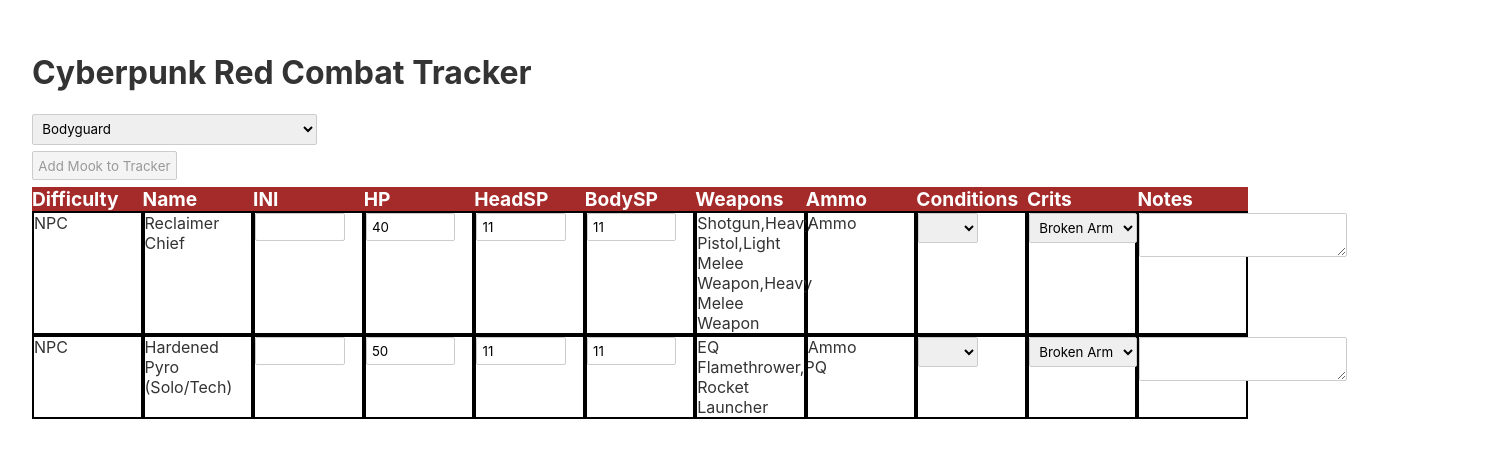
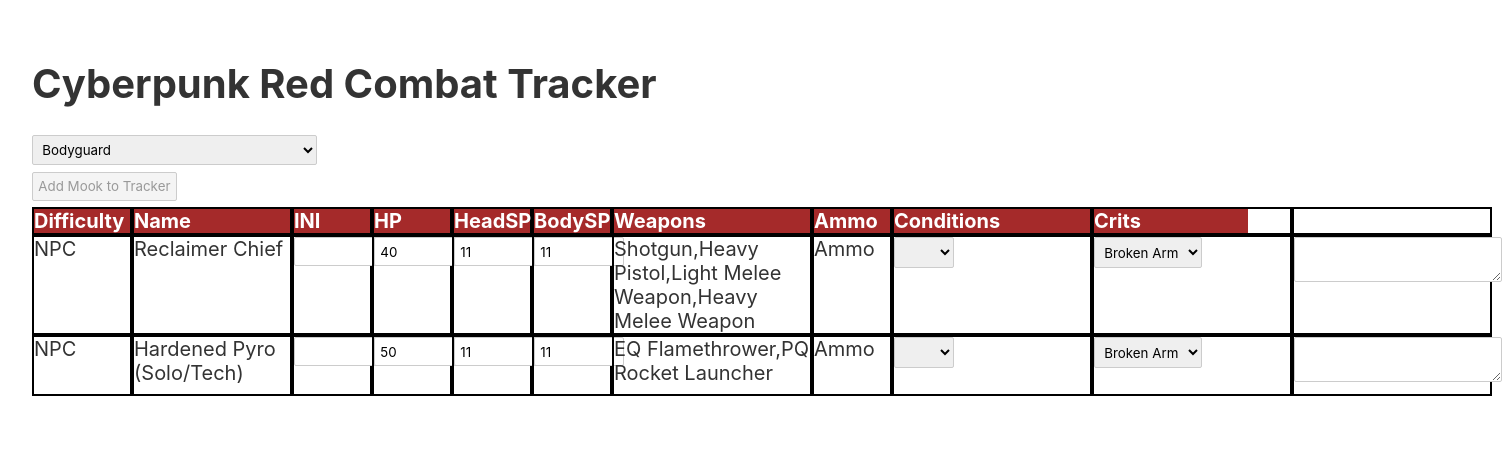
Before and after one commit to notevenagoat/CombatTrackerCPR, a Svelte app: page / in a window 1280 px wide. Shown: the top 458 px of the page, 1502 px wide, since content can reach past the window. Built offline with nearby package versions, Linux system fonts and the light colour scheme.

Commit message:
some style changes to grid, testing styles mostly

```diff
--- a/public/global.css
+++ b/public/global.css
@@ -10,6 +10,7 @@
 	padding: 2em;
 	box-sizing: border-box;
 	font-family: -apple-system, BlinkMacSystemFont, "Segoe UI", Roboto, Oxygen-Sans, Ubuntu, Cantarell, "Helvetica Neue", sans-serif;
+
 }
 
 a {
--- a/src/App.svelte
+++ b/src/App.svelte
@@ -36,4 +36,12 @@
   .tracker {
     display: inline;
   }
+
+  @media (max-width: 550px) {
+	main { font-size: 1em; }
+  }
+
+  @media (min-width: 551px) {
+	main { font-size: 1.25rem; }
+  }
 </style>
--- a/src/components/MookDisplay.svelte
+++ b/src/components/MookDisplay.svelte
@@ -101,6 +101,7 @@
       );
     gap: 2px;
     margin: 2px;
+    font-size: 0.7em;
   }
   .box {
     background-color: firebrick;
@@ -117,8 +118,8 @@
     text-transform: uppercase;
     padding-left: 1em;
     padding-top:1em;
+    gap: 0 1em;
     font-size: 1.3em;
-    gap: 0 1em;
   }
   .skillBox {
     display: grid;
@@ -128,15 +129,14 @@
 
   .mainStats {
     font-weight: bold;
+    padding-left: 1em;
+    padding-top:1em;
     font-size: 1.3em;
-    padding-left: 2em;
-    padding-top:1em;
 
   }
   .mookDisplayTitle {
     background-color:rgb(88, 13, 13);
     padding-left: 0.5em;
-    font-size: 1.3em;
     font-weight: bold;
     padding-bottom: 5px;
   }
--- a/src/components/TrackerDisplay.svelte
+++ b/src/components/TrackerDisplay.svelte
@@ -62,20 +62,24 @@
  .trackingContainer, .trackingHeader {
 
    display:grid;
-   grid-template-columns: repeat(11, minmax(5em, 1fr));
-   grid-auto-rows: repeat(auto-fill, minmax(1em, 1fr));;
+   place-items: stretch;
+   grid-template-columns: 5em 8em 4em 4em 4em 4em 10em 4em 10em 10em 10em;
+
 
 
  }
 
   .trackingHeader{
+
     background-color: brown;
     color: white;
-    font-size: 1.2em;
     font-weight: bold;
   }
 
   .trackingContainer div{
-   border: 2px black solid;
+    border: 2px black solid;
+  }
+  .trackingHeader div{
+    border: 2px black solid;
   }
 </style>
```
